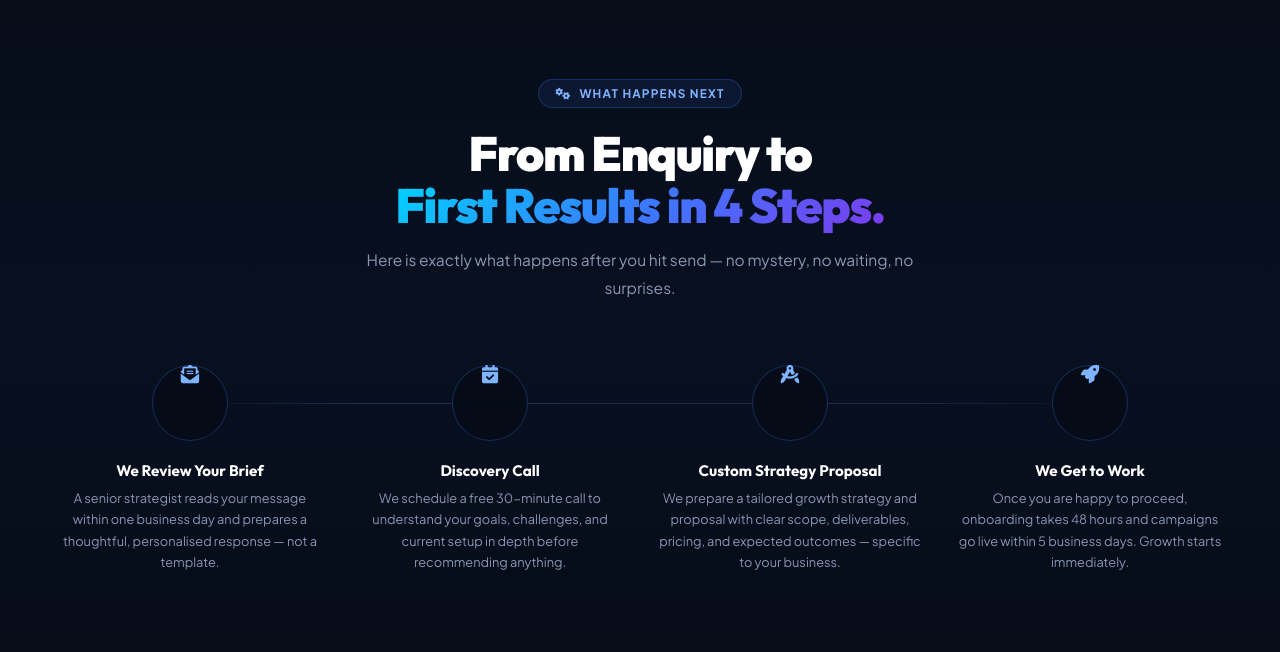
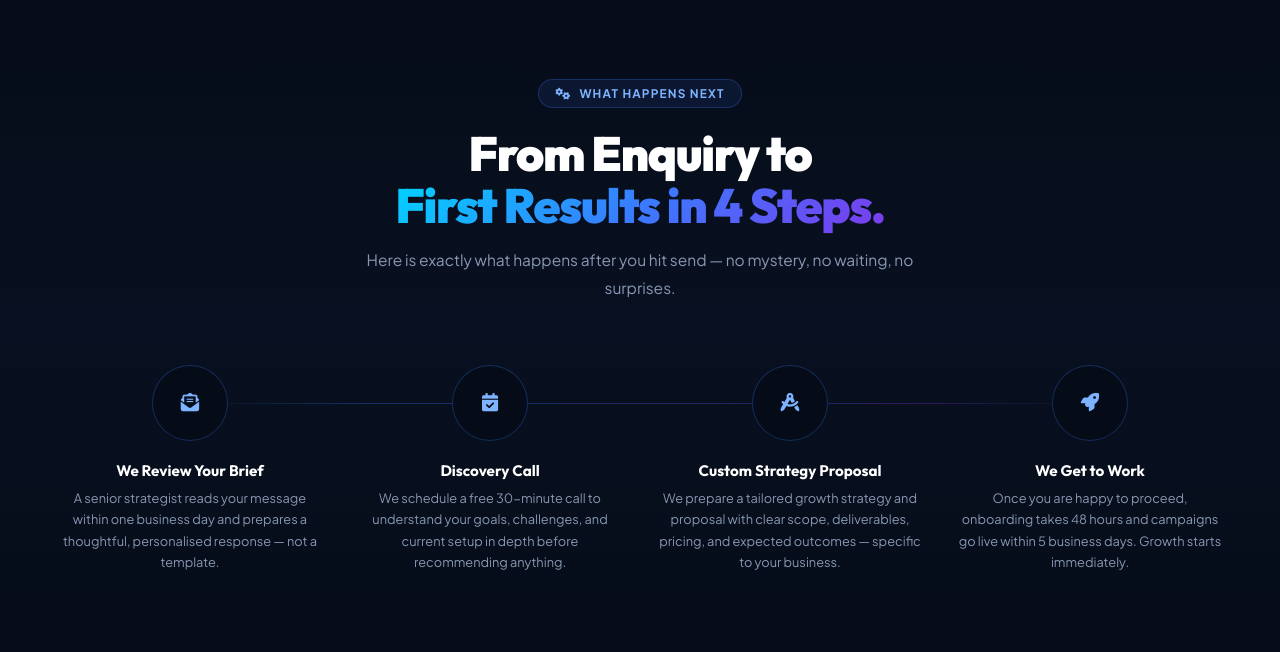
Before and after one commit to arifbillahcse/digital-marketing-agency-2, a PHP site: page /contact.html in a window 1280 px wide. Shown: the part 1578-2230 px from the top of the page. Run offline with PHP 8.4, Linux system fonts and the light colour scheme; some libraries are stand-ins or nearby versions.

Commit message:
Fix contact page step icons not centered in circles
.step-num was missing display:flex + align-items/justify-content:center,
causing icons to sit at top-left of the circle instead of the middle.

https://claude.ai/code/session_01VNQ3RzEK7BUexrqhPyMbvN

```diff
--- a/assets/styles.css
+++ b/assets/styles.css
@@ -1017,6 +1017,7 @@ footer{background:rgba(255,255,255,.025);border-top:1px solid rgba(255,255,255,.
   border:1.5px solid rgba(58,123,255,.3);
   margin:0 auto 20px;
   font-size:1.15rem;color:#7EB3FF;
+  display:flex;align-items:center;justify-content:center;
 }
 .step-item:hover .step-num{background:var(--grad);border-color:transparent;color:#fff;box-shadow:0 0 0 8px rgba(58,123,255,.1)}
 .step-title{font-family:var(--font-h);font-size:.95rem;font-weight:700;margin-bottom:8px}
```
